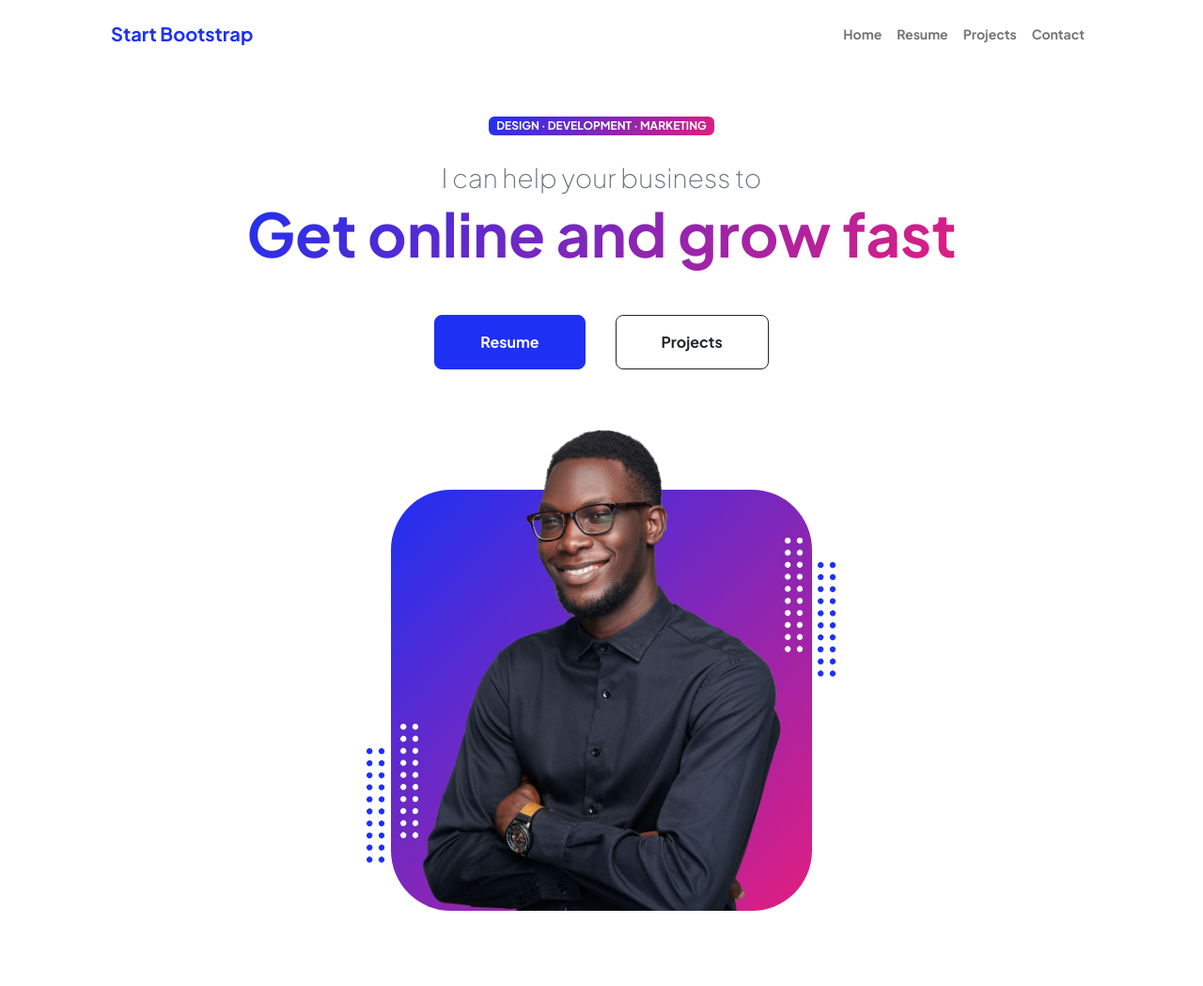
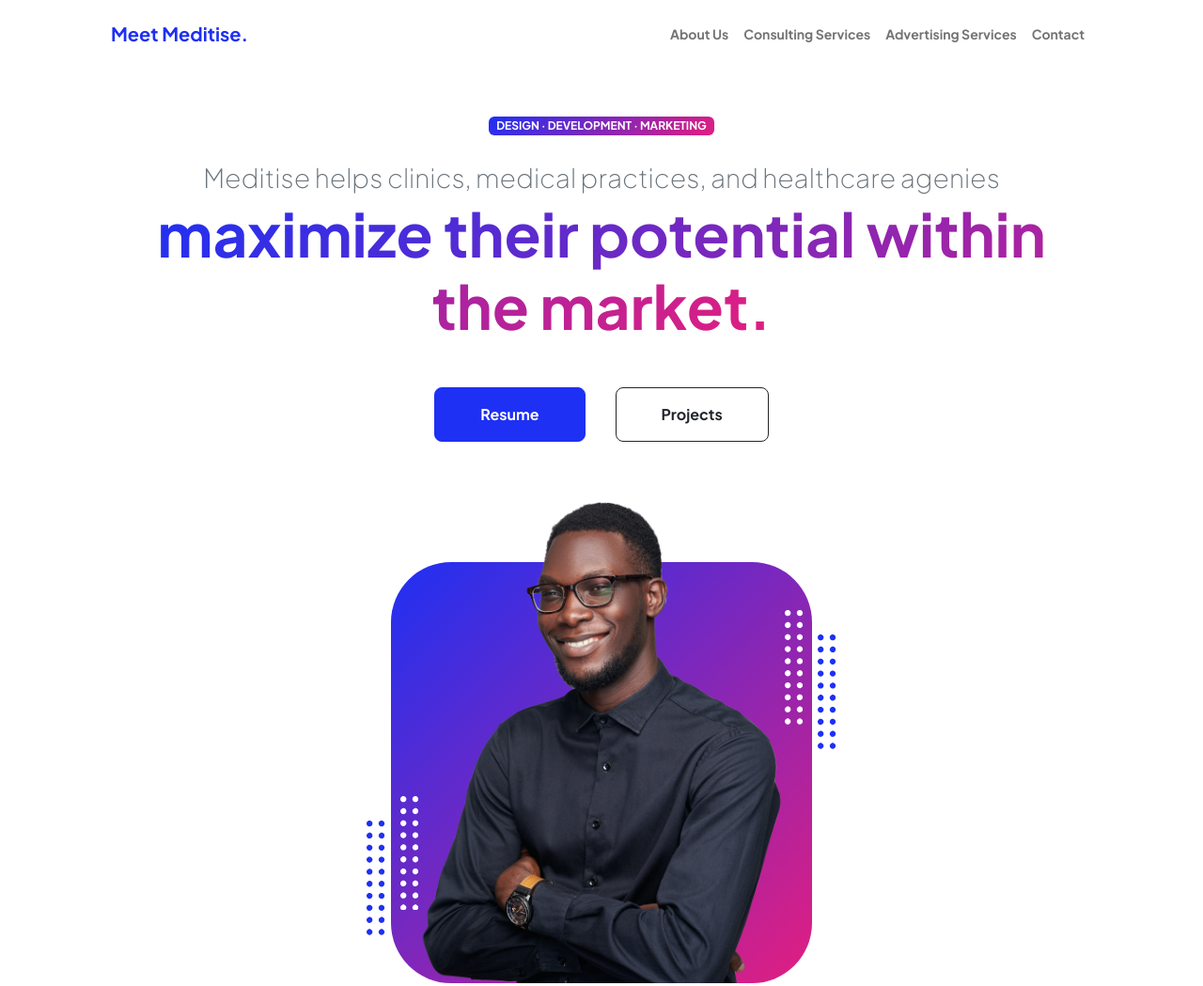
Before and after one commit to tb1038/Meditise.github.io, a plain HTML site: page index.html in a window 1280 px wide. Shown: the top 1049 px of the page at 94% size. Drawn offline with nearby package versions, Linux system fonts and the light colour scheme.

Commit message:
Update index.html

```diff
--- a/index.html
+++ b/index.html
@@ -22,13 +22,13 @@
             <!-- Navigation-->
             <nav class="navbar navbar-expand-lg navbar-light bg-white py-3">
                 <div class="container px-5">
-                    <a class="navbar-brand" href="index.html"><span class="fw-bolder text-primary">Start Bootstrap</span></a>
+                    <a class="navbar-brand" href="index.html"><span class="fw-bolder text-primary">Meet Meditise.</span></a>
                     <button class="navbar-toggler" type="button" data-bs-toggle="collapse" data-bs-target="#navbarSupportedContent" aria-controls="navbarSupportedContent" aria-expanded="false" aria-label="Toggle navigation"><span class="navbar-toggler-icon"></span></button>
                     <div class="collapse navbar-collapse" id="navbarSupportedContent">
                         <ul class="navbar-nav ms-auto mb-2 mb-lg-0 small fw-bolder">
-                            <li class="nav-item"><a class="nav-link" href="index.html">Home</a></li>
-                            <li class="nav-item"><a class="nav-link" href="resume.html">Resume</a></li>
-                            <li class="nav-item"><a class="nav-link" href="projects.html">Projects</a></li>
+                            <li class="nav-item"><a class="nav-link" href="index.html">About Us</a></li>
+                            <li class="nav-item"><a class="nav-link" href="resume.html">Consulting Services</a></li>
+                            <li class="nav-item"><a class="nav-link" href="projects.html">Advertising Services</a></li>
                             <li class="nav-item"><a class="nav-link" href="contact.html">Contact</a></li>
                         </ul>
                     </div>
@@ -42,8 +42,8 @@
                             <!-- Header text content-->
                             <div class="text-center text-xxl-start">
                                 <div class="badge bg-gradient-primary-to-secondary text-white mb-4"><div class="text-uppercase">Design &middot; Development &middot; Marketing</div></div>
-                                <div class="fs-3 fw-light text-muted">I can help your business to</div>
-                                <h1 class="display-3 fw-bolder mb-5"><span class="text-gradient d-inline">Get online and grow fast</span></h1>
+                                <div class="fs-3 fw-light text-muted">Meditise helps clinics, medical practices, and healthcare agenies</div>
+                                <h1 class="display-3 fw-bolder mb-5"><span class="text-gradient d-inline">maximize their potential within the market. </span></h1>
                                 <div class="d-grid gap-3 d-sm-flex justify-content-sm-center justify-content-xxl-start mb-3">
                                     <a class="btn btn-primary btn-lg px-5 py-3 me-sm-3 fs-6 fw-bolder" href="resume.html">Resume</a>
                                     <a class="btn btn-outline-dark btn-lg px-5 py-3 fs-6 fw-bolder" href="projects.html">Projects</a>
```
